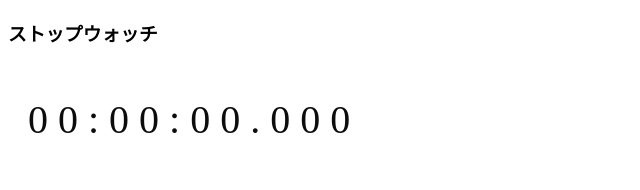
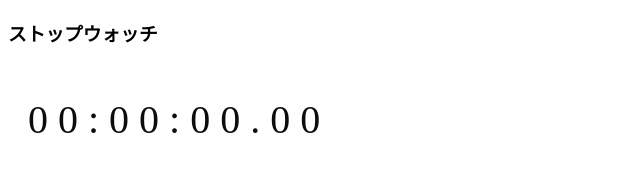
Before and after one commit to saki-pg/stopwatch, a plain HTML site: page index.html in a window 1280 px wide. Shown: the top 190 px of the page, 0-640 px from the left. Drawn offline with nearby package versions, Linux system fonts and the light colour scheme.

Commit message:
訂正しました

```diff
--- a/index.html
+++ b/index.html
@@ -12,7 +12,7 @@
 
  <!-- ここに記述していきましょう！ -->
 
- <div id="stop_watch">00:00:00.000</div>
+ <div id="stop_watch">00:00:00.00</div>
  <button id="start" ><a>スタート</a></button>
  <button id="stop" disabled><a>ストップ</a></button>
  <button id="clear" disabled><a>リセット</a></button>
```
